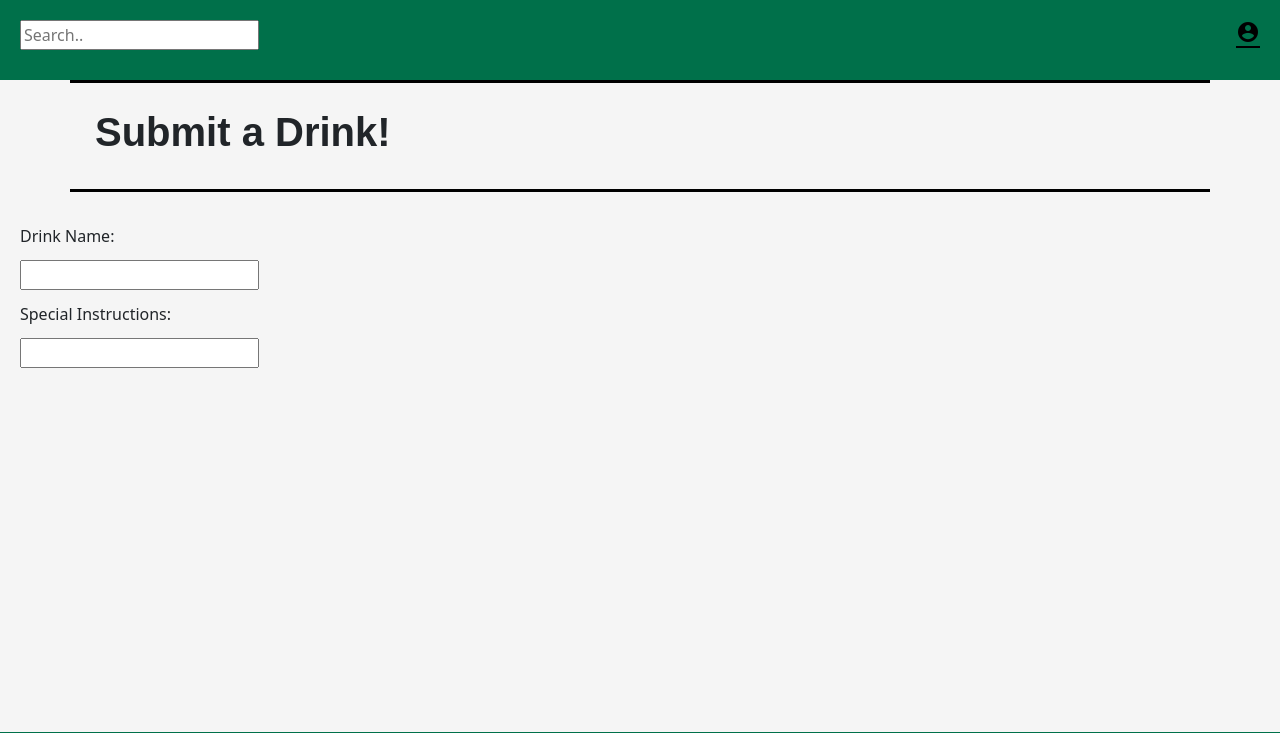
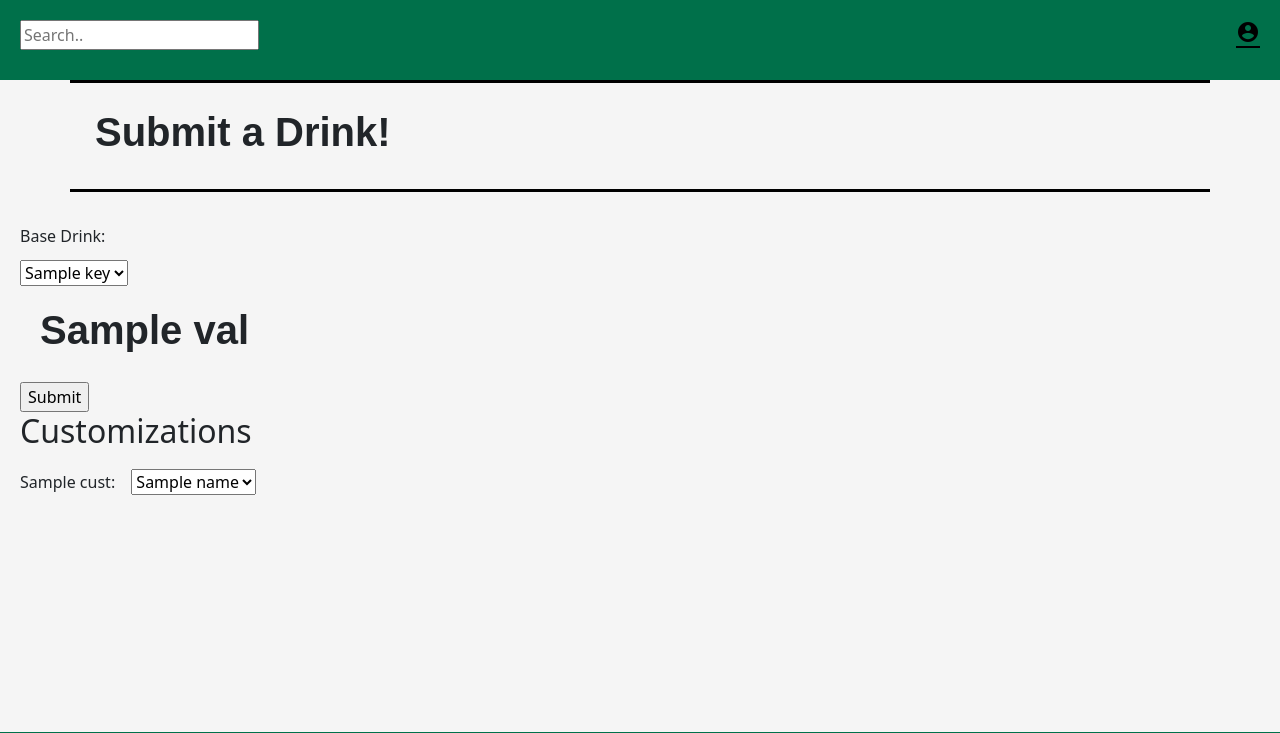
Before and after one commit to kb1998s/Social-Barista, a Flask app: template src/templates/submit.html in a window 1280 px wide. Shown: the top 733 px of the page. Run offline with Flask 2, Linux system fonts and the light colour scheme; the template is opened without the code that fills it: most values are stand-ins (such as "Sample title", 1, 10 or a date in 2020).

Commit message:
Basic query functions

```diff
--- a/src/app.py
+++ b/src/app.py
@@ -1,6 +1,26 @@
-from flask import Flask, render_template, url_for
+from flask import Flask, render_template, url_for, request
+import pyrebase
 
 app = Flask(__name__)
+
+config = {
+    'apiKey': "AIzaSyBztWUIwgKYvM8YLFHbpuazAgPBak3gSXE",
+    'authDomain': "socialbarista-a9ddc.firebaseapp.com",
+    'projectId': "socialbarista-a9ddc",
+    'databaseURL': "https://socialbarista-a9ddc-default-rtdb.firebaseio.com/",
+    'storageBucket': "socialbarista-a9ddc.appspot.com",
+    'messagingSenderId': "947484314169",
+    'appId': "1:947484314169:web:7fa9c1b550a1051d1f5be8"}
+
+firebase = pyrebase.initialize_app(config)
+auth = firebase.auth()
+db = firebase.database()
+
+db.child("product_db").child("hot_coffee").child("test drink").set({"cust_type": "hot_coffee", "flavor": "nutty", "id":
+    2, "name": "test drink"})
+
+db.child("product_db").child("cold_coffee").child().child("cold_brew").child("Starbucks Cold Brew Coffee").set({"cust_type": "cold_coffee", "flavor": "nutty", "id":
+    3, "name": "Starbucks Cold Brew Coffee"})
 
 #HTML app routes
 @app.route("/")
@@ -12,12 +32,40 @@ def order():
 @app.route('/account/')
 def account():
     return render_template('account.html')
-@app.route('/submit/')
+@app.route('/submit')
 def submit():
-    return render_template('submit.html')
+    hot_coffee = db.child("product_db").child("hot_coffee").get()
+    cust = cust = db.child("cust_db").child("hot_coffee").get()
+    cust = cust.val()
+    selected_drink = hot_coffee
+    currdrink = "Caffè Americano"
+    return render_template('submit.html', cust=cust, hot_coffee=hot_coffee, selected_drink = selected_drink, currdrink = currdrink)
+
+@app.route('/submit', methods=['POST'])
+def submit2():
+    currdrink = request.form.get('drink')
+    print(currdrink)
+    hot_coffee = db.child("product_db").child("hot_coffee")
+
+
+    selected_drink = hot_coffee.order_by_child("name").equal_to(currdrink).get()
+
+    hot_coffee = db.child("product_db").child("hot_coffee").get()
+
+    str = "hot_coffee"
+    cust = db.child("cust_db").child(str).get()
+    cust = cust.val()
+    print(cust)
+
+    print((selected_drink.val()[currdrink]['name']))
+    return render_template('submit.html', cust=cust, hot_coffee=hot_coffee, selected_drink = selected_drink, currdrink = currdrink)
+
 @app.route('/friends/')
 def friends():
     return render_template('friends.html')
 
+
+
+
 if __name__ == "__main__":
     app.run(debug=True)
--- a/src/templates/submit.html
+++ b/src/templates/submit.html
@@ -14,12 +14,30 @@
 </header>
 
 <div class=form-container>
+    <form method="post">
+        <label for="drinkName">Base Drink:</label><br>
+        <select name = "drink">
+            {% for i in hot_coffee %}
+        <option value="{{ i.key() }}">{{ i.key() }}</option>
+            {% endfor %}
+        </select>
+            <h1>{{ selected_drink.val()[currdrink]['name'] }}</h1>
+        <input type="submit" value="Submit">
+    </form>
     <form>
-        <label for="drinkName">Drink Name:</label><br>
-        <input type="text" id="fname" name="fname"><br>
 
-        <label for="specialInstructions">Special Instructions:</label><br>
-        <input type="text" id="lname" name="lname">
+    <h2>Customizations</h2>
+        {% for j in cust %}
+            {% for k in cust[j] %}
+                <label > {{k}}:</label>
+                <select>
+                {%  for m in cust[j][k] %}
+                    <option >{{ m }}</option>
+
+                {% endfor %}
+                </select><br>
+            {% endfor %}
+        {% endfor %}
     </form>
 </div>
 
```
